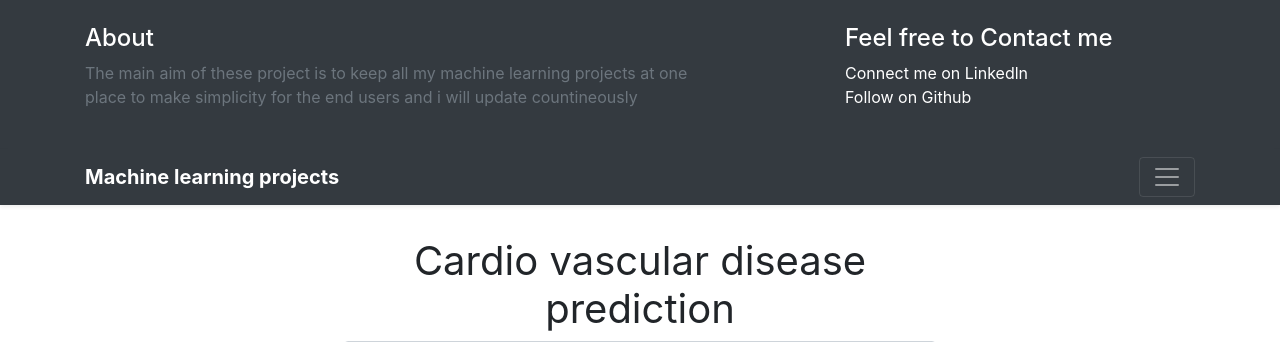
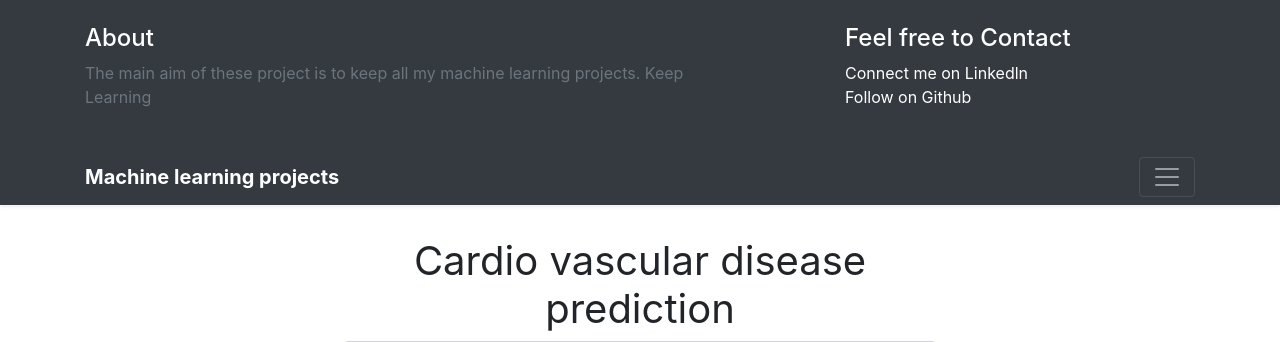
Before and after one commit to coderraa/ML, a Flask app: page /cardio in a window 1280 px wide, after a click that opens the changed part. Shown: the top 342 px of the page. Run offline with Flask 2, Linux system fonts and the light colour scheme; parts of the project's set-up code (start-up, migrations or seed data) failed here and were passed over; some libraries are stand-ins or nearby versions.

Commit message:
Update layout.html

```diff
--- a/templates/layout.html
+++ b/templates/layout.html
@@ -41,10 +41,10 @@
       <div class="row">
         <div class="col-sm-8 col-md-7 py-4">
           <h4 class="text-white">About</h4>
-          <p class="text-muted">The main aim of these project is to keep all my machine learning projects at one place to make simplicity for the end users and i will update countineously </p>
+          <p class="text-muted">The main aim of these project is to keep all my machine learning projects. Keep Learning </p>
         </div>
         <div class="col-sm-4 offset-md-1 py-4">
-          <h4 class="text-white">Feel free to Contact me</h4>
+          <h4 class="text-white">Feel free to Contact</h4>
           <ul class="list-unstyled">
             <li><a href="https://www.linkedin.com/in/singh-rahulkumar/" class="text-white">Connect me on Linkedln</a></li>
             <li><a href="https://github.com/coderraa?tab=repositories" class="text-white">Follow on Github</a></li>
```
